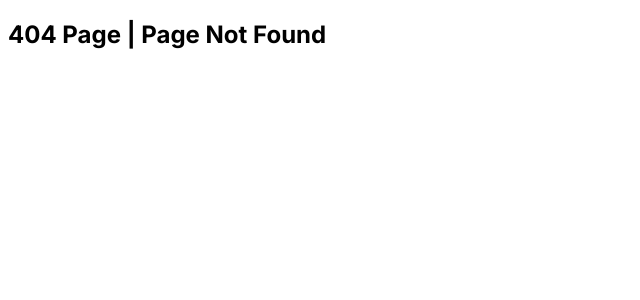
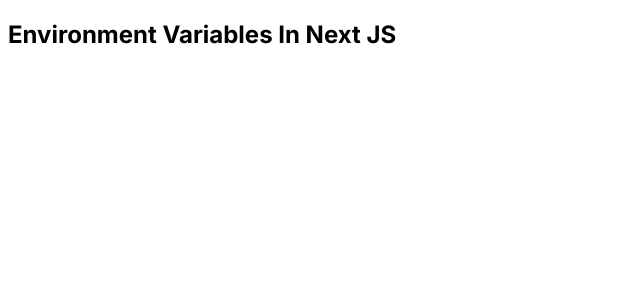
Before and after one commit to farzeen-ali/Next-JS-14-Tutorial-2024---The-Techzeen, a Next.js app: page /env-variables in a window 1280 px wide. Before the commit this address had no page. Shown: the top 300 px of the page, without its empty margins (0-640 px from the left). Built offline with nearby package versions, Linux system fonts and the light colour scheme; no server answers.

Commit message:
Environment Variables

```diff
--- /dev/null
+++ b/src/app/env-variables/page.js
@@ -0,0 +1,17 @@
+import React from 'react';
+
+const EnvironmentVariables = () => {
+    // console.log(process.env)
+    console.log(process.env.GOOGLEMAPSAPIKEY);
+  return (
+    <>
+     <h2>Environment Variables In Next JS</h2>
+     {/* {
+        process.env.NODE_ENV == 'development' ?
+        <h3>Development Mode</h3> : <h3>Production Mode</h3>
+     } */}
+    </>
+  );
+}
+
+export default EnvironmentVariables;
```
